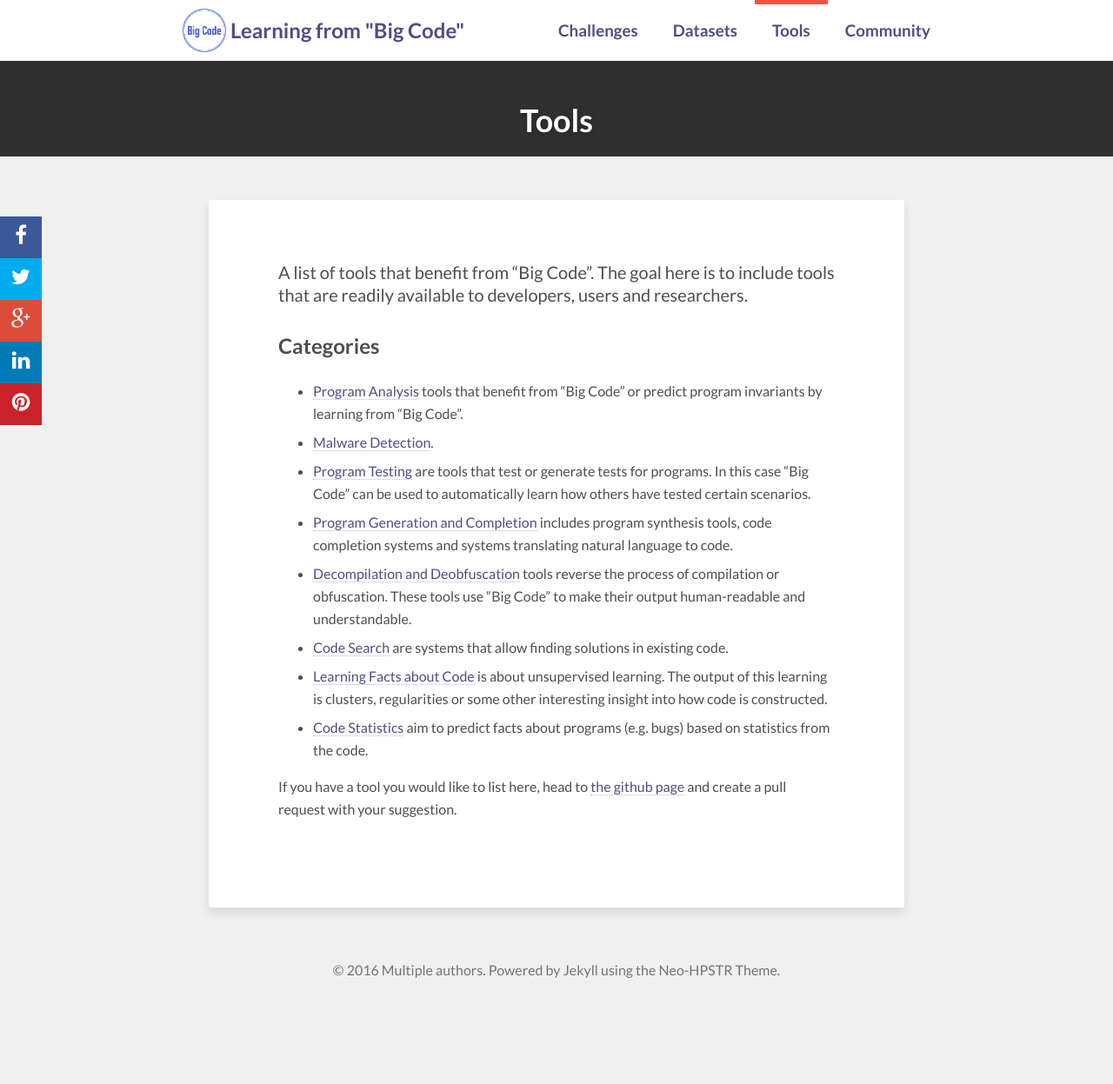
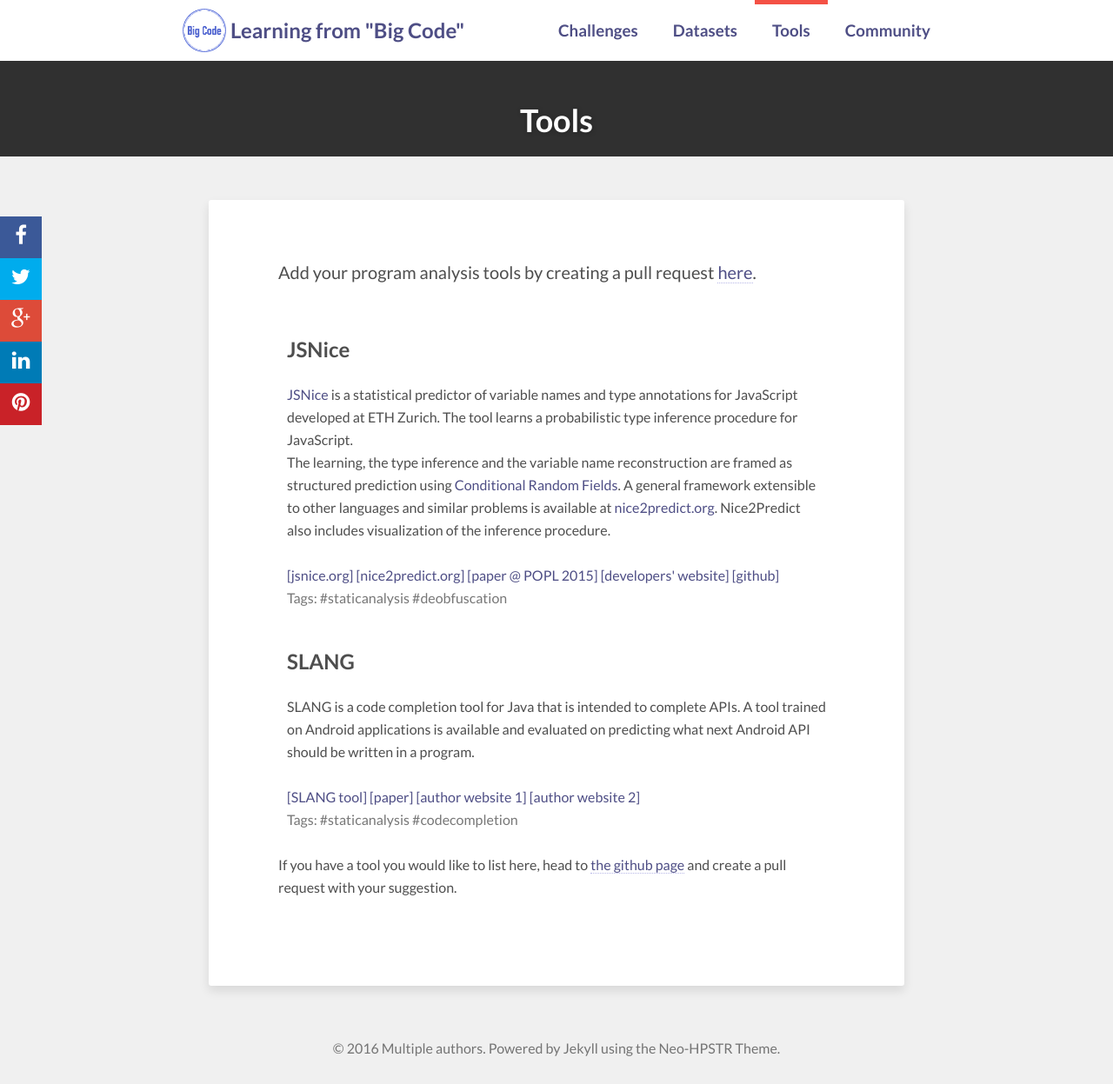
Before and after one commit to learnbigcode/learnbigcode.github.io, a Jekyll site: the page built from tools/index.md, in a window 1280 px wide and 1247 px high. Shown: the whole window at 87% size. Built offline with Jekyll 4.4.1, drawn with Linux system fonts in a browser that asks for light colours; nearby versions of some CDN libraries; comment, search, counter and statistics services are not loaded.

Commit message:
Remove categories of tools. Put them all together.

```diff
--- a/_config.yml
+++ b/_config.yml
@@ -15,23 +15,6 @@ menu:
     url: '/datasets'
   - title: 'Tools'
     url: '/tools'
-    submenu:
-      - title: 'Program Analysis'
-        url: '/tools/pa'
-      - title: 'Malware Detection'
-        url: '/tools/malware'
-      - title: 'Program Testing'
-        url: '/tools/testing'
-      - title: 'Program Generation or Completion'
-        url: '/tools/gen'
-      - title: 'Decompilation and Deobfuscation'
-        url: '/tools/decomp'
-      - title: 'Code Search'
-        url: '/tools/codesearch'
-      - title: 'Learnings Facts about Code'
-        url: '/tools/learn'
-      - title: 'Code Statistics'
-        url: '/tools/stats'
   - title: 'Community'
     url: '/community'
     submenu:
--- a/_sass/_page.scss
+++ b/_sass/_page.scss
@@ -95,6 +95,10 @@ body {
 }
 .highlightitem:hover {
 	background:#eee;
+}
+
+.tags {
+	color: #777;
 }
 
 // Single Post and Page
--- a/tools/index.md
+++ b/tools/index.md
@@ -7,17 +7,26 @@ comments: false
 share: false
 ---
 
-A list of tools that benefit from "Big Code". The goal here is to include tools that are readily available to developers, users and researchers.
+Add your program analysis tools by creating a pull request <a href="https://github.com/learnbigcode/learnbigcode.github.io/tree/master/tools">here</a>.
 
-## Categories
+<div class="highlightitem">
+<h2>JSNice</h2>
+<a href="http://jsnice.org/">JSNice</a> is a statistical predictor of variable names and type annotations for JavaScript developed at ETH Zurich. The tool learns a probabilistic type inference procedure for JavaScript.<br>
 
-* <a href="/tools/pa">Program Analysis</a> tools that benefit from "Big Code" or predict program invariants by learning from "Big Code".
-* <a href="/tools/malware">Malware Detection</a>.
-* <a href="/tools/testing">Program Testing</a> are tools that test or generate tests for programs. In this case "Big Code" can be used to automatically learn how others have tested certain scenarios.
-* <a href="/tools/gen">Program Generation and Completion</a> includes program synthesis tools, code completion systems and systems translating natural language to code.
-* <a href="/tools/decomp">Decompilation and Deobfuscation</a> tools reverse the process of compilation or obfuscation. These tools use "Big Code" to make their output human-readable and understandable.
-* <a href="/tools/codesearch">Code Search</a> are systems that allow finding solutions in existing code.
-* <a href="/tools/learn">Learning Facts about Code</a> is about unsupervised learning. The output of this learning is clusters, regularities or some other interesting insight into how code is constructed.
-* <a href="/tools/stats">Code Statistics</a> aim to predict facts about programs (e.g. bugs) based on statistics from the code.
+The learning, the type inference and the variable name reconstruction are framed as structured prediction using <a href="https://en.wikipedia.org/wiki/Conditional_random_field">Conditional Random Fields</a>. A general framework extensible to other languages and similar problems is available at
+<a href="http://nice2predict.org/">nice2predict.org</a>. Nice2Predict also includes visualization of the inference procedure.<br><br>
+
+<a href="http://jsnice.org/">[jsnice.org]</a> <a href="http://nice2predict.org/">[nice2predict.org]</a> <a href="http://www.srl.inf.ethz.ch/papers/jsnice15.pdf">[paper @ POPL 2015]</a> <a href="http://www.srl.inf.ethz.ch">[developers' website]</a> <a href="https://github.com/eth-srl/Nice2Predict">[github]</a>
+<br><span class="tags">Tags: #staticanalysis #deobfuscation</span>
+</div>
+
+<div class="highlightitem">
+<h2>SLANG</h2>
+
+SLANG is a code completion tool for Java that is intended to complete APIs. A tool trained on Android applications is available and evaluated on predicting what next Android API should be written in a program.<br><br>
+
+<a href="https://drive.google.com/file/d/0B0wMwmX05Ri7a056TllETHFEelU/view?usp=sharing">[SLANG tool]</a> <a href="http://www.srl.inf.ethz.ch/papers/pldi14-statistical.pdf">[paper]</a> <a href="http://www.srl.inf.ethz.ch/">[author website 1]</a> <a href="http://www.cs.technion.ac.il/~yahave/">[author website 2]</a>
+<br><span class="tags">Tags: #staticanalysis #codecompletion</span>
+</div>
 
 If you have a tool you would like to list here, head to <a href="https://github.com/learnbigcode/learnbigcode.github.io/tree/master/tools">the github page</a> and create a pull request with your suggestion.
```
Also changed, not shown: tools/codesearch/index.md (deleted, +0 -10 lines), tools/decomp/index.md (deleted, +0 -19 lines), tools/gen/index.md (deleted, +0 -18 lines), tools/learn/index.md (deleted, +0 -10 lines), tools/malware/index.md (deleted, +0 -10 lines), tools/pa/index.md (deleted, +0 -20 lines), tools/stats/index.md (deleted, +0 -10 lines), tools/testing/index.md (deleted, +0 -10 lines).
